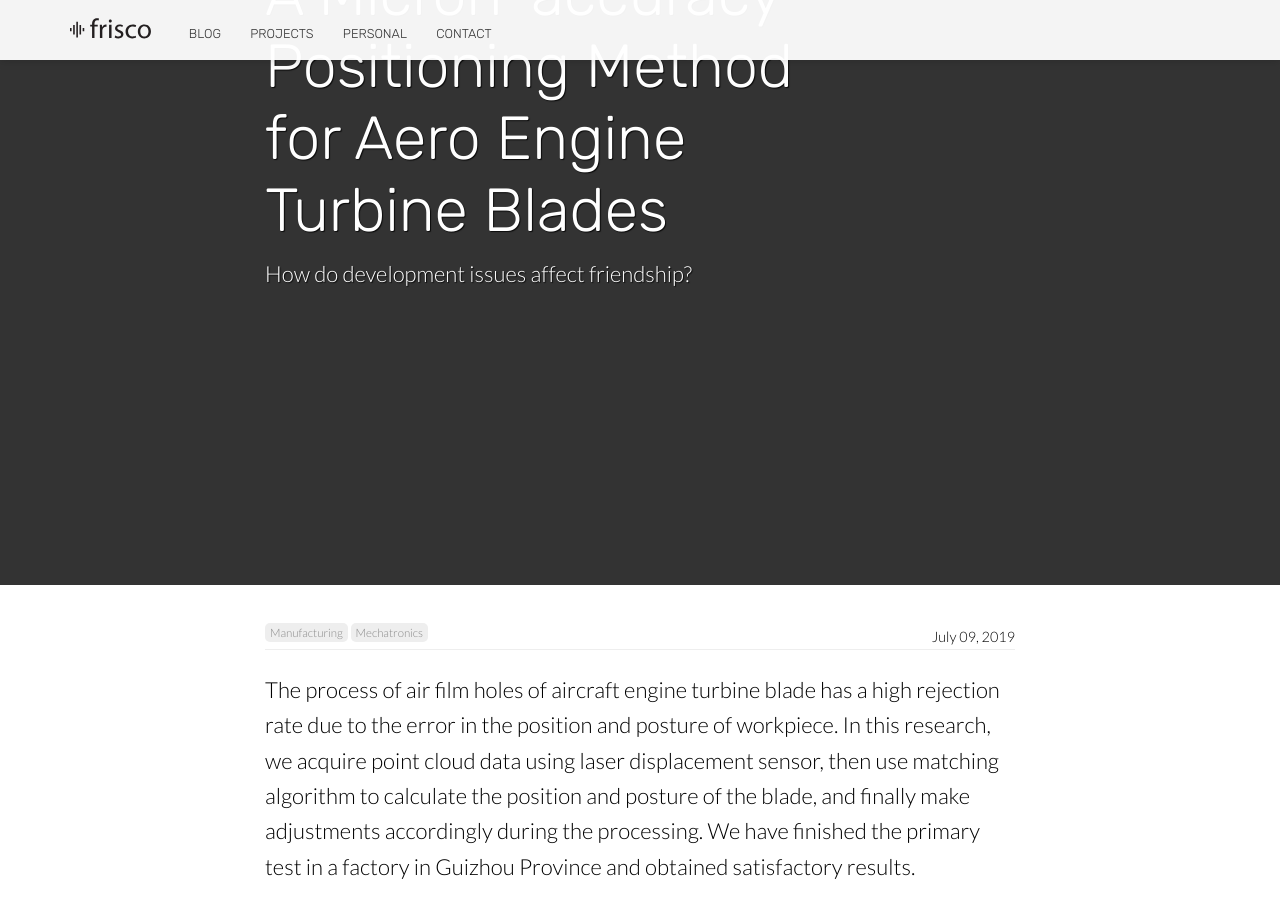
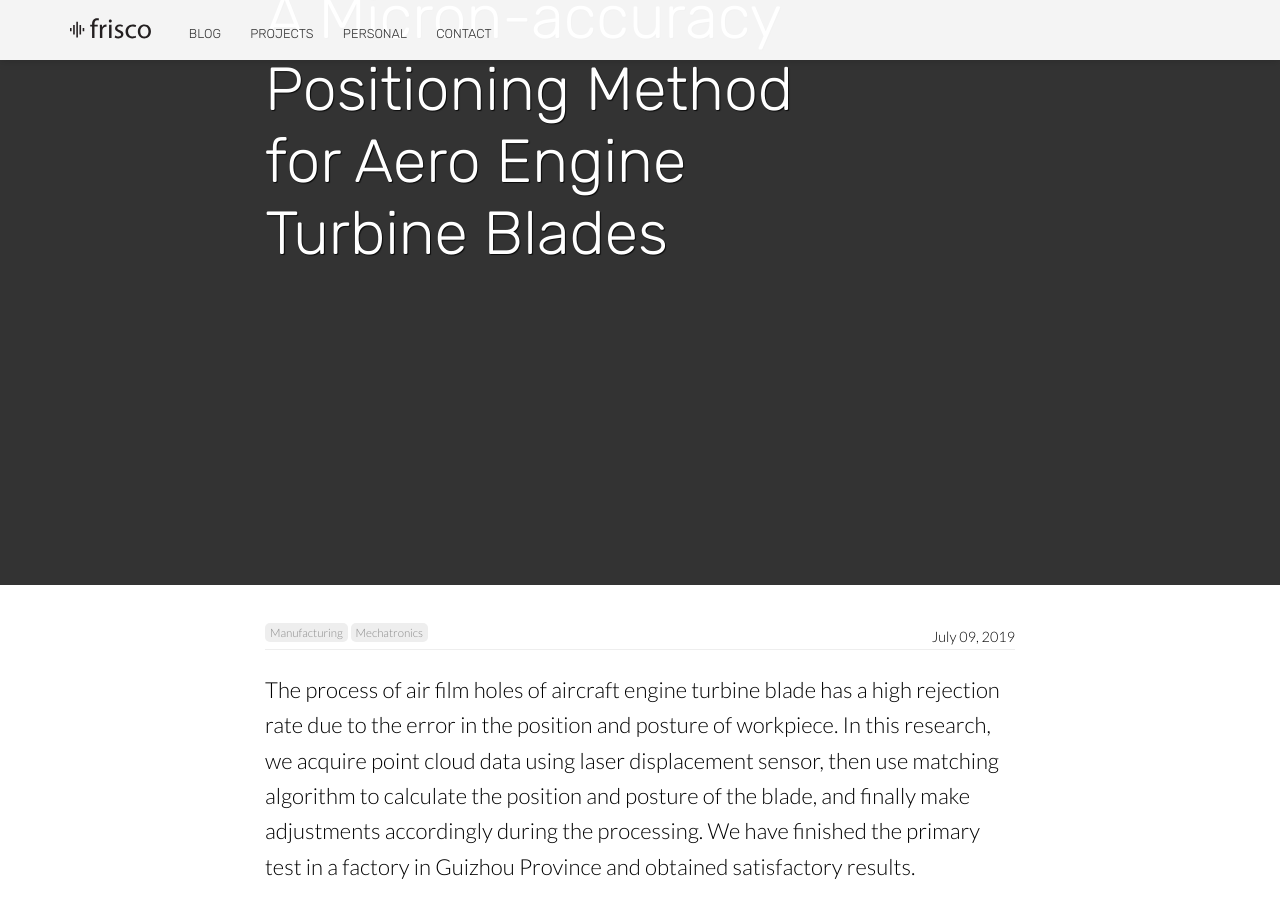
Before and after one commit to FenglongSong/fenglongsong.github.io, a Jekyll site: the page built from _posts/2016-08-06-development-issues.md, in a window 1280 px wide and 900 px high, scrolled down 315 px. Built offline with Jekyll 4.4.1, drawn with Linux system fonts in a browser that asks for light colours; nearby versions of some CDN libraries.

Commit message:
Update 2016-08-06-development-issues.md

```diff
--- a/_posts/2016-08-06-development-issues.md
+++ b/_posts/2016-08-06-development-issues.md
@@ -1,18 +1,18 @@
 ---
 title: A Micron-accuracy Positioning Method for Aero Engine Turbine Blades
 date: 2018.06 - 2019.02
-description: How do development issues affect friendship?
+description:
 categories:
   - manufacturing
   - mechatronics
 # image: https://source.unsplash.com/collection/375719/2000x1322?a=.png
-image: images/research/blades/engine.jpg
+image: ../images/research/blades/engine.jpg
 author_staff_member: james
 ---
  The process of air film holes of aircraft engine turbine blade has a high rejection rate due to the error in the position and posture of workpiece. In this research, we acquire point cloud data using laser displacement sensor, then use matching algorithm to calculate the position and posture of the blade, and finally make adjustments accordingly during the processing. We have finished the primary test in a factory in Guizhou Province and obtained satisfactory results.
 
 
-![Cat](images/research/blades/engine.jpg)
+![Cat](../images/research/blades/engine.jpg)
 
 
 I participated in this project under the instruction of Prof. Wansheng Zhao in State Key Laboratory of Mechanical System and Vibration, Institute of Manufacturing Technology and Equipment Automation. I was engaged in point cloud registration and calibration of laser displacement sensor along with Xiaoshen Yan and Yuliang Zhong.
```
